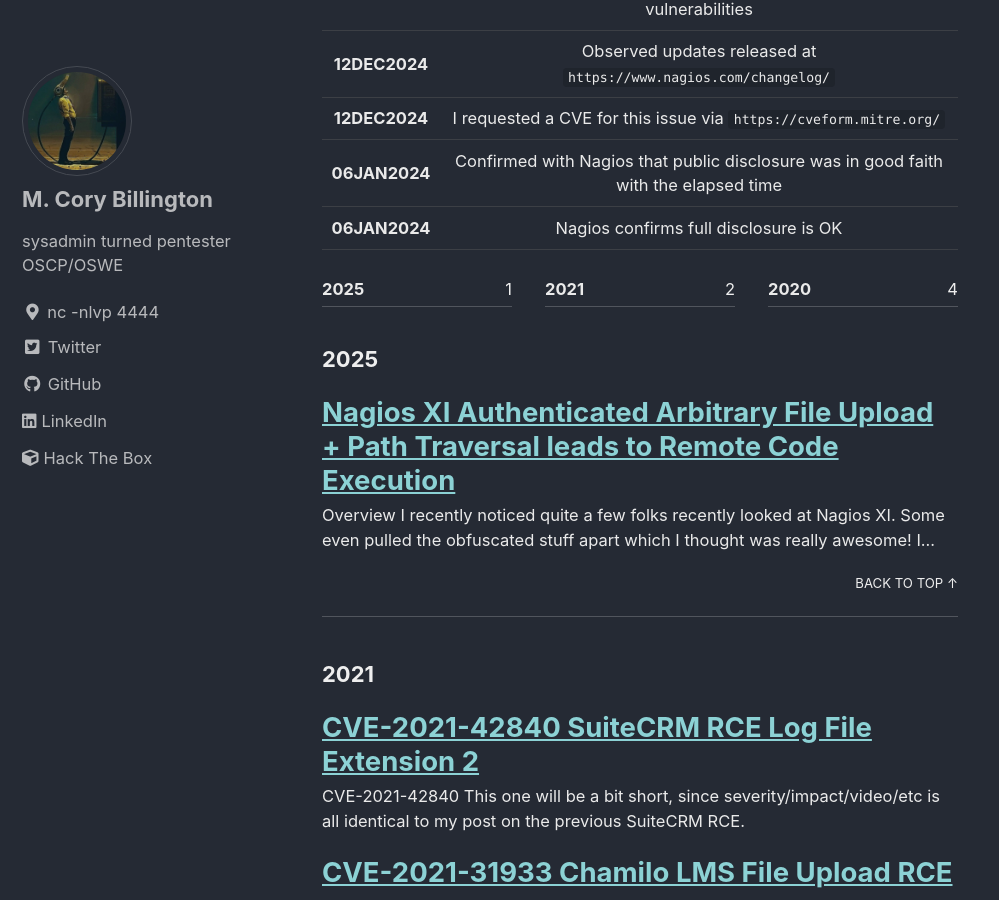
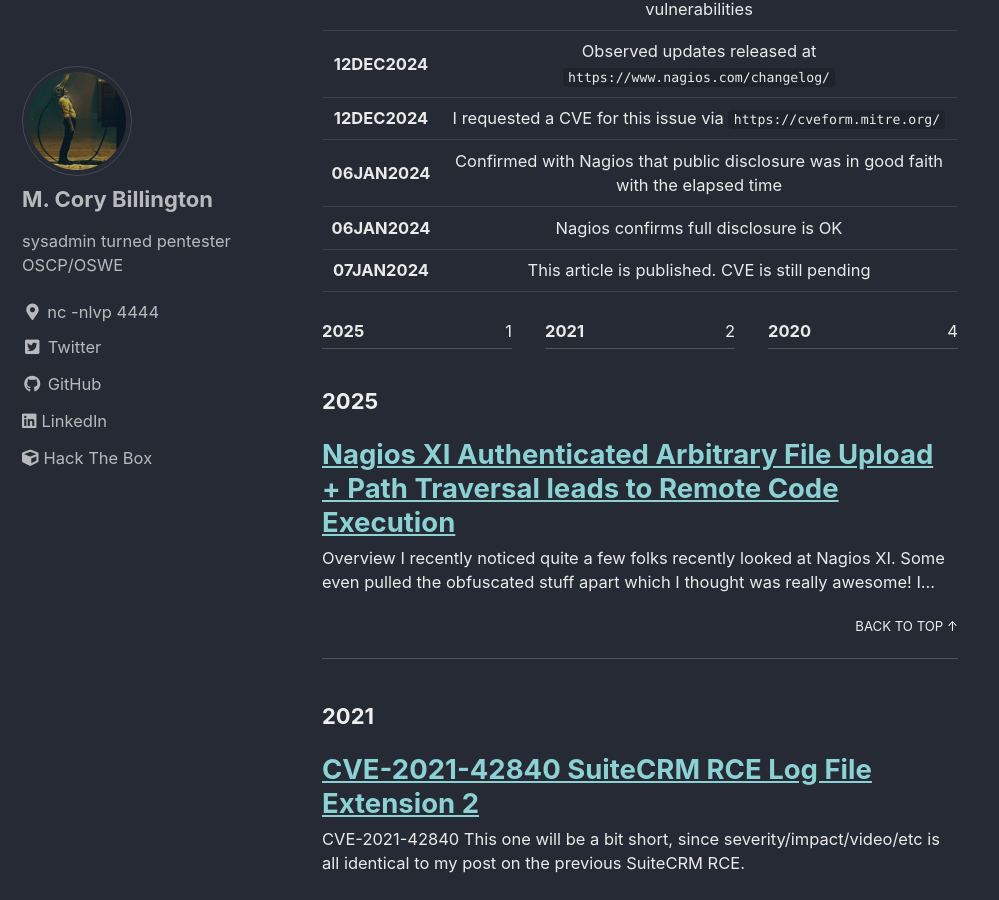
Before and after one commit to mcorybillington/mcorybillington.github.io, a Jekyll site: the page built from _posts/2025-01-07-Nagios-XI-Authenticated-RCE.md, in a window 1280 px wide and 900 px high, scrolled down 10819 px. Shown: the whole window, without its empty margins (0-999 px from the left). Built offline with Jekyll 4.4.1, drawn with Linux system fonts in a browser that asks for light colours; cached includes are drawn as plain includes.

Commit message:
added release date to timeline and cve pending note

```diff
--- a/_posts/2025-01-07-Nagios-XI-Authenticated-RCE.md
+++ b/_posts/2025-01-07-Nagios-XI-Authenticated-RCE.md
@@ -267,3 +267,4 @@
 |**12DEC2024**| I requested a CVE for this issue via `https://cveform.mitre.org/`|
 |**06JAN2024**| Confirmed with Nagios that public disclosure was in good faith with the elapsed time|
 |**06JAN2024**|Nagios confirms full disclosure is OK|
+|**07JAN2024**|This article is published. CVE is still pending|
```
